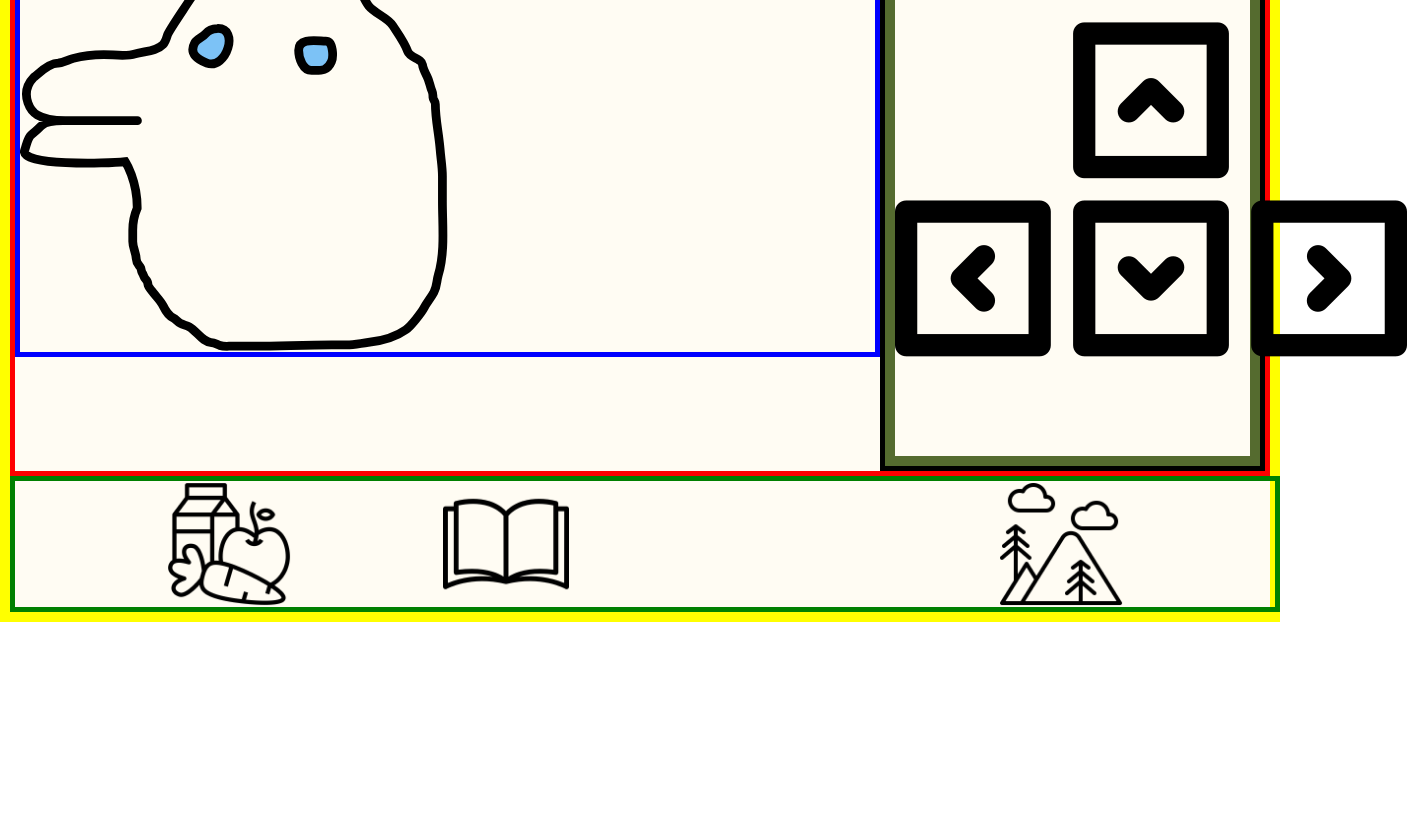
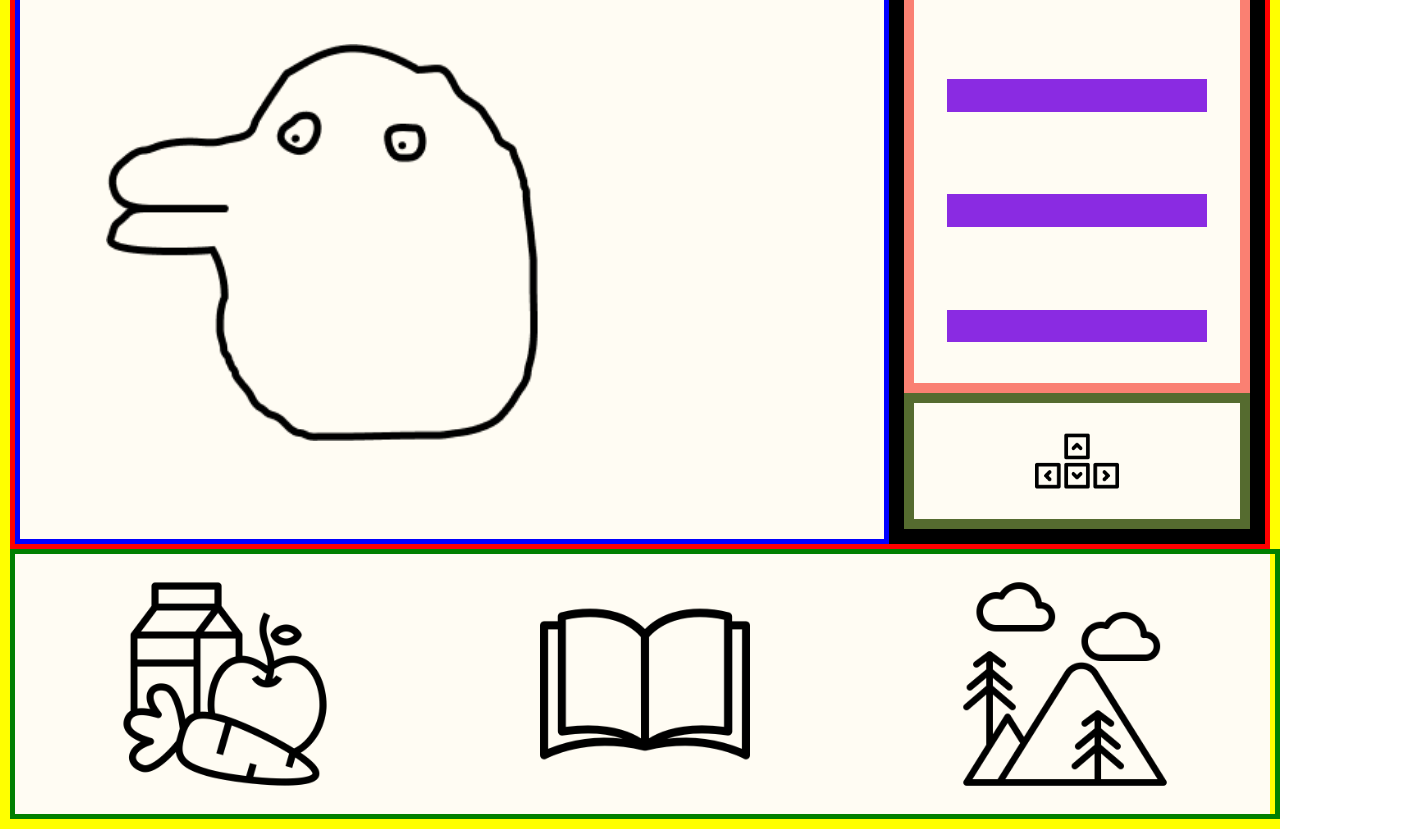
Before and after one commit to Oliviermaignan/jeu_simplon, a plain HTML site: page index.html in a window 1280 px wide. Shown: the part 117-946 px from the top of the page, 1407 px wide, since content can reach past the window. Before the commit the page ends 800 px from the top, so only its background shows below. Drawn offline with Linux system fonts and the light colour scheme.

Commit message:
fin de journée vendredi

```diff
--- /dev/null
+++ b/displayCaracter.js
@@ -0,0 +1,27 @@
+console.log('helllloooo')
+
+
+let tamaImg = document.querySelector('#tamaImg')
+tamaImg.src = './landingState.svg'
+console.log(tamaImg.src);
+
+let persosNormalArray = [
+    './persoSVG/persoNormal1.png',
+    './persoSVG/persoNormal2.png',
+    './persoSVG/persoNormal3.png'
+]
+
+
+let currentIndex = 0; // Initialize the index
+
+// Define a function to change the src attribute of tamaImg
+function changeImage() {
+    tamaImg.src = persosNormalArray[currentIndex];
+    currentIndex = (currentIndex + 1) % persosNormalArray.length; // Increment index, loop back to 0 if it exceeds array length
+}
+
+// Call the function immediately to set the initial image
+changeImage();
+
+// Call changeImage() every second
+let intervalId = setInterval(changeImage, 500);
--- a/index.html
+++ b/index.html
@@ -5,13 +5,16 @@
     <meta name="viewport" content="width=device-width, initial-scale=1.0">
     <title>Document</title>
     <link rel="stylesheet" href="style.css">
+    <script src="displayCaracter.js" defer></script>
 </head>
 <body>
     <div class="background">
         <div class="main-top-container">
             <div class="playground">
                 <p>le nom du tama</p>
-                <img class="tama-img"src="landingState.svg" alt="">
+                <div class="tama-container">
+                    <img class="tama-img" src="" alt="" id="tamaImg">
+                </div>
             </div>
             <div class="right-side-container">
                 <div class="progress-bar-container">
--- a/style.css
+++ b/style.css
@@ -2,7 +2,6 @@
     font-family: 'superLegendBoy';
     src: url(/SuperLegendBoy-4w8Y.ttf);
 }
-
 body,p,h1,h2 {
     font-family: 'superLegendBoy';
     font-size: 50px;
@@ -19,7 +18,7 @@ body,p,h1,h2 {
 }
 
 .right-side-container{
-    border: 5px solid black;
+    border: 15px solid black;
     width: 30%;
 }
 
@@ -38,7 +37,13 @@ body,p,h1,h2 {
     border: 5px solid blue;
 }
 
+.tama-container{
+    width:100%;
+    height:100%;
+}
+
 .tama-img{
+    padding: 10%;
     width:50%;
     justify-content: center;
     align-items: center;
@@ -53,12 +58,13 @@ body,p,h1,h2 {
 }
 
 .icons-container{
-    width: 10%;
     display: flex;
+    justify-content: center;
+    padding: 2% 0;
 }
 
 .icons-container>img{
-    width: 100%;
+    width: 50%;
 }
 
 .right-side-container{
@@ -68,15 +74,27 @@ body,p,h1,h2 {
 
 .progress-bar-container{
 border:10px solid salmon;
-height: 60%;
+height: 80%;
 display: flex;
-flex-direction: column ;
+flex-direction: column;
+justify-content: space-around;
+align-items: center;
 }
 
 .progress-bar{
  background-color: blueviolet;
+ width: 80%;
+ padding: 5% 0 5% 0;
 }
 
 .arrows-icons-container{
+display: flex;
+height: 20%;
+justify-content: center;
 border: 10px solid darkolivegreen;
 }
+
+.arrows-icons-container>img{
+    width: 26%;
+    object-fit: contain;
+}
```
Also changed, not shown: persoSVG/persoNormal1.png (added), persoSVG/persoNormal2.png (added), persoSVG/persoNormal3.png (added).
